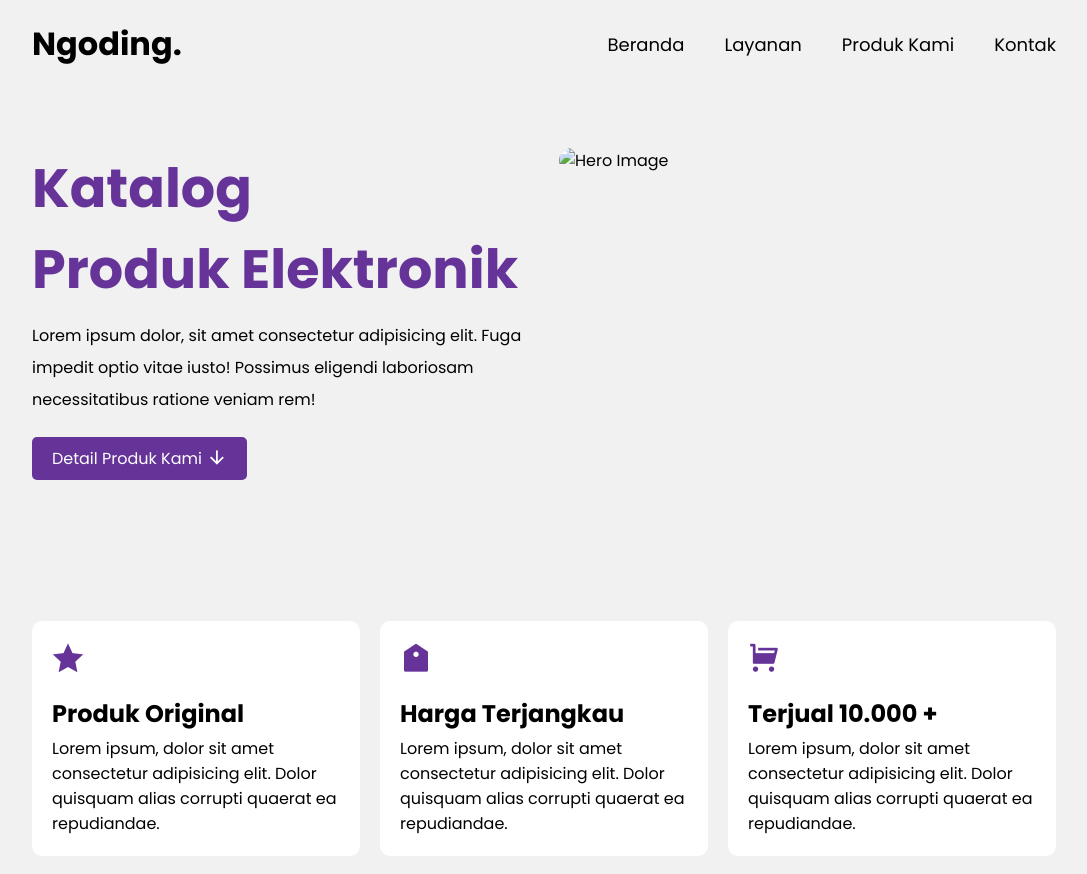
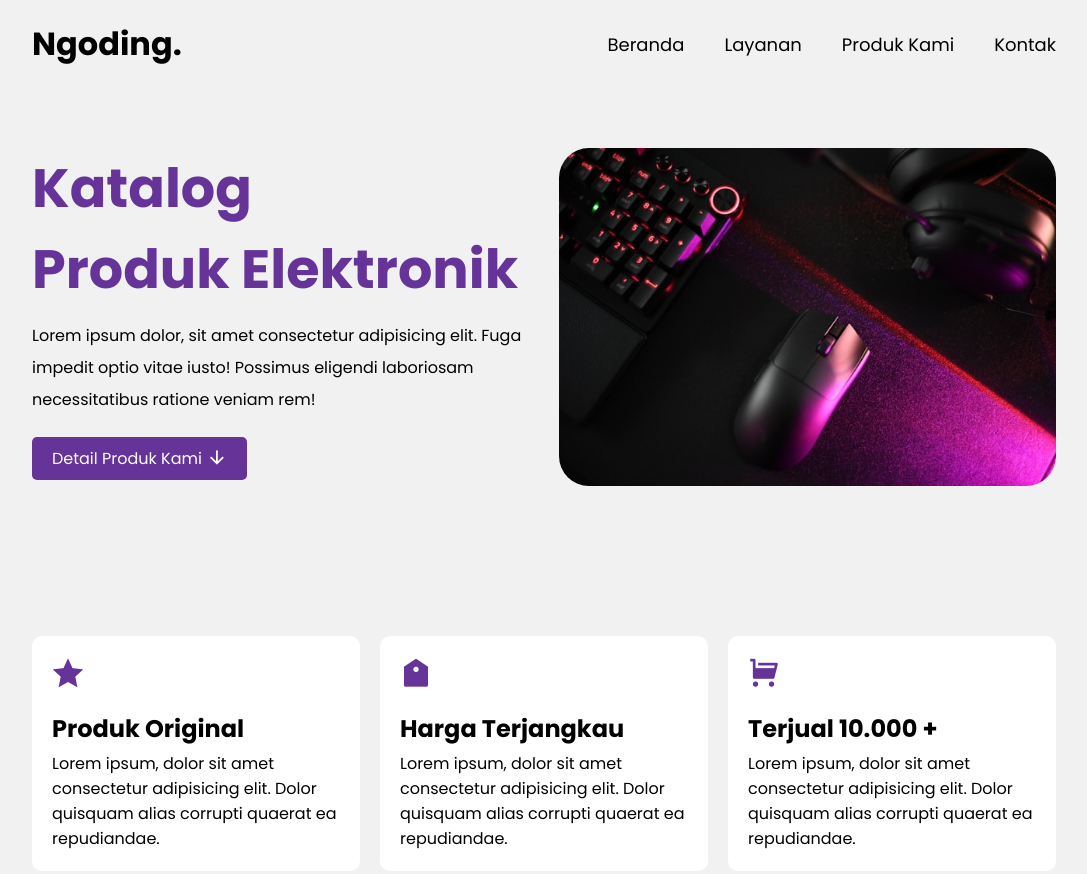
Before and after one commit to Gimboraflesia/catalog-produk, a plain HTML site: page index.html in a window 1280 px wide. Shown: the top 874 px of the page, without its empty margins (96-1183 px from the left). Drawn offline with nearby package versions, Linux system fonts and the light colour scheme; the site is published under a folder, as on GitHub Pages, so addresses that start at the root find nothing.

Commit message:
Update index.html

```diff
--- a/index.html
+++ b/index.html
@@ -1,3 +1,4 @@
+
 <!DOCTYPE html>
 <html lang="en">
   <head>
@@ -88,7 +89,7 @@
             data-aos-duration="1000"
             data-aos-delay="500"
           >
-            <img src="/assets/images/hero.jpg" alt="Hero Image" />
+            <img src="./assets/images/hero.jpg" alt="Hero Image" />
           </div>
         </div>
       </div>
```
